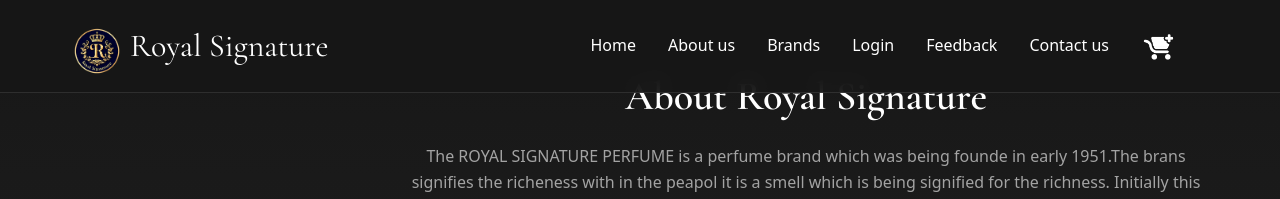
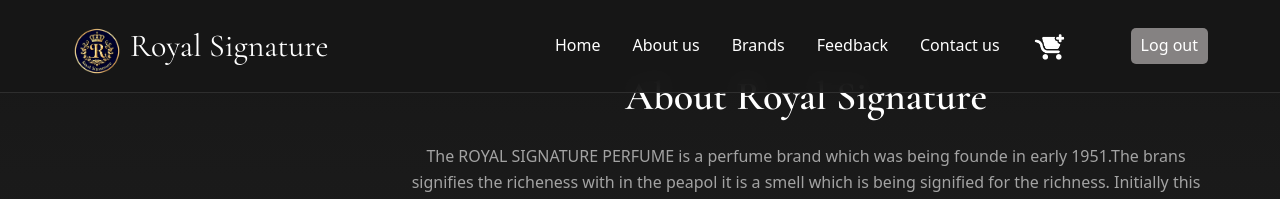
Before and after one commit to Soham09575/Royal-Signature, a plain HTML site: page about.html in a window 1280 px wide. Shown: the top 199 px of the page. Drawn offline with nearby package versions, Linux system fonts and the light colour scheme.

Commit message:
nothing big but there are some changes

```diff
--- a/about.html
+++ b/about.html
@@ -18,14 +18,14 @@
         <span>Royal Signature</span>
       </div>
       <ul class="nav-links">
-        <li><a href="home.html">Home</a></li>
+        <li><a class="active" href="home.html"  >Home</a></li>
         <li><a href="about.html">About us</a></li>
         <li><a href="brands.html">Brands</a></li>
-        <li><a href="login.html">Login</a></li>
         <li><a href="feedback.html">Feedback</a></li>
-        <li><a href="contact.html">Contact us</a></li>
-        <li> <a href="cart" ><img  class="bag" src="icons/image-removebg-preview (3).png" ></a><li>
-      </ul>
+         <li><a href="contact.html">Contact us</a></li>
+        <li> <a href="cart.html" ><img  class="bag" src="icons/image-removebg-preview (3).png" ></a><li>
+       <li class="loginbox"><a href="login.html">Log out</a></li>
+        </ul>
     </div>
   </nav>
 
--- a/css/about.css
+++ b/css/about.css
@@ -28,6 +28,15 @@ body {
 }
 
 /* Navigation */
+.loginbox
+{
+  background-color: rgb(133, 130, 130);
+  padding: 5px 10px;
+  border-radius: 5px;
+  border: #a3a3a3;
+  color: black;
+}
+
 .navbar {
   position: fixed;
   top: 0;
--- a/css/brand.css
+++ b/css/brand.css
@@ -28,6 +28,15 @@ body {
 }
 
 /* Navigation */
+.loginbox
+{
+  background-color: rgb(133, 130, 130);
+  padding: 5px 10px;
+  border-radius: 5px;
+  border: #a3a3a3;
+  color: black;
+}
+
 .navbar {
   position: fixed;
   top: 0;
--- a/css/contact.css
+++ b/css/contact.css
@@ -28,6 +28,14 @@
  }
 
  /* Navigation */
+ .loginbox
+{
+  background-color: rgb(133, 130, 130);
+  padding: 5px 10px;
+  border-radius: 5px;
+  border: #a3a3a3;
+  color: black;
+}
  .navbar {
    position: fixed;
    top: 0;
--- a/css/feedback.css
+++ b/css/feedback.css
@@ -28,6 +28,15 @@
  }
 
  /* Navigation */
+
+ .loginbox
+{
+  background-color: rgb(133, 130, 130);
+  padding: 5px 10px;
+  border-radius: 5px;
+  border: #a3a3a3;
+  color: black;
+}
  .navbar {
    position: fixed;
    top: 0;
--- a/css/style.css
+++ b/css/style.css
@@ -37,7 +37,7 @@ header {
 
 /* Cursive Logo Text */
 .brand-title {
-   font-family: 'Dancing Script', cursive;
+   font-family:aria;
    font-size: 2.2rem;
    font-weight: 600;
    color: orange;
```
Also changed, not shown: brands.html (+4 -4 lines), contact.html (+4 -4 lines), feedback.html (+6 -6 lines), home.html (+1 -2 lines), index.html (+0 -1 lines).
